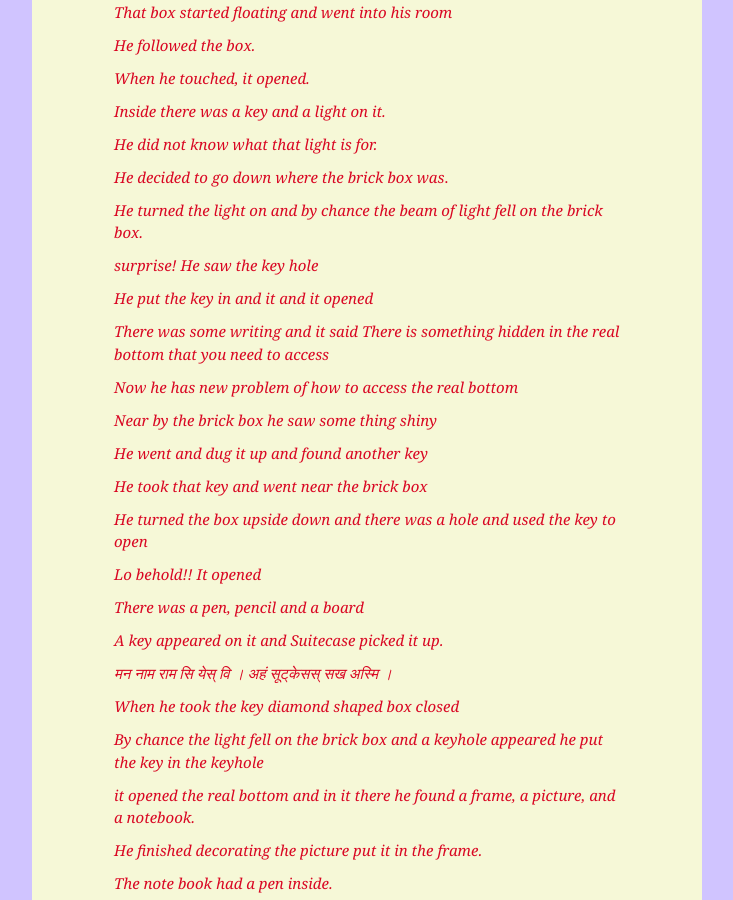
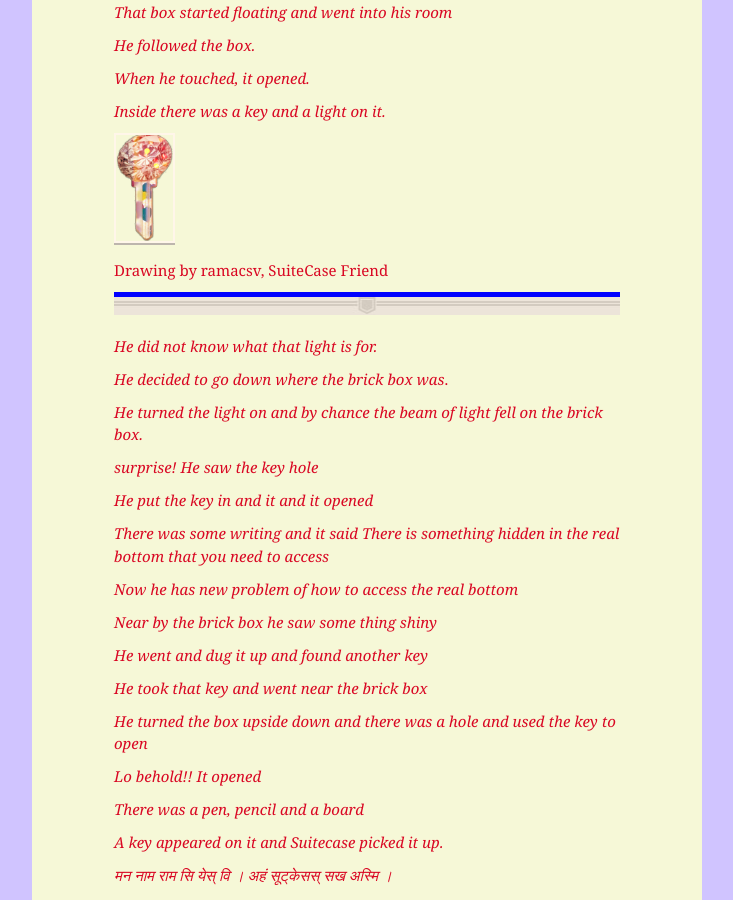
Before and after one commit to Ramacsv/suitecasekey, a Jekyll site: the page built from index.md, in a window 1280 px wide and 900 px high, scrolled down 1501 px. Shown: the whole window, without its empty margins (273-1006 px from the left). Built offline with Jekyll 4.4.1, drawn with Linux system fonts in a browser that asks for light colours; our own code applies the rules of GitHub Pages for plain Markdown files.

Commit message:
Update index.md

```diff
--- a/index.md
+++ b/index.md
@@ -48,6 +48,11 @@ _He followed the box._
 _When he touched, it opened._
 
 _Inside there was a key and a light on it._
+
+![alt Key](assets/images/keydiamond.png "Key")
+
+<b>Drawing by ramacsv, SuiteCase Friend</b>
+<hr style="border-top:5px solid Blue">
 
 _He did not know what that light is for._
 
```
Also changed, not shown: other parts of index.md (+2 -2 lines).
